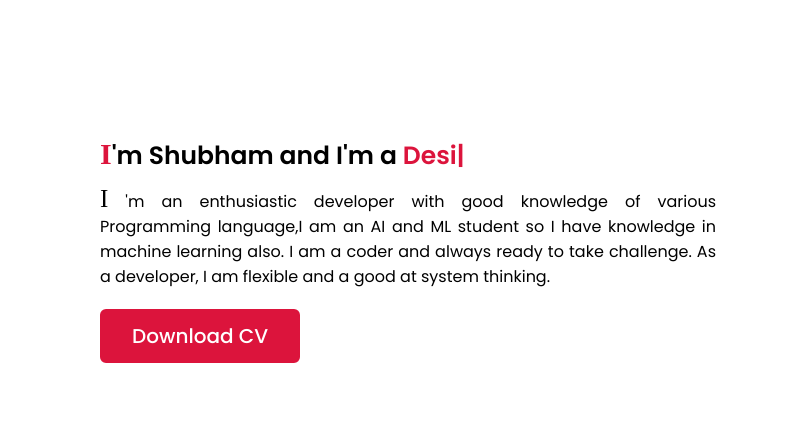
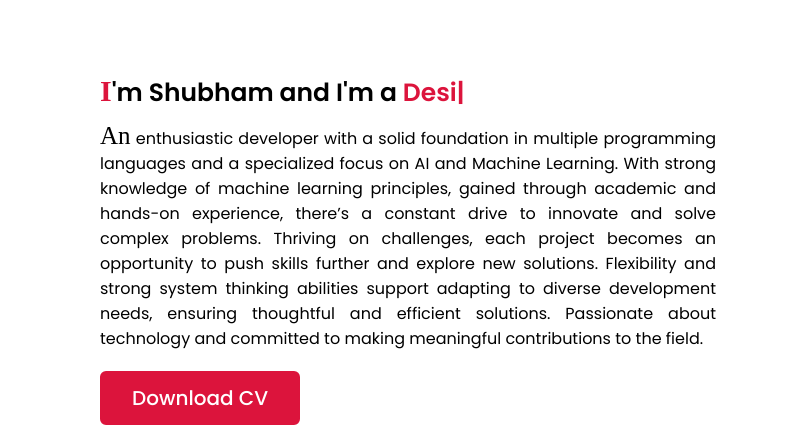
Before and after one commit to Shubhamqu2002/Portfolio-Website, a plain HTML site: page index.html in a window 1280 px wide. Shown: the part 980-1428 px from the top of the page, 484-1280 px from the left. Drawn offline with nearby package versions, Linux system fonts and the light colour scheme.

Commit message:
Update index.html

```diff
--- a/index.html
+++ b/index.html
@@ -57,8 +57,10 @@
                 </div>
                 <div class="column right">
                     <div class="text"><span style="font-family: Better Together Script;font-size: 30px;">I</span>'m Shubham and I'm a <span class="typing-2"></span></div>
-                    <p><span style="font-size: 25px; font-family:Better Together Script;">I</span> 'm an enthusiastic developer with good knowledge of various Programming language,I am an AI and ML student so I have knowledge in machine learning also. I am a coder and always ready to take challenge. As a developer, I am flexible and a good at system thinking. </p>
-                    <a href="https://drive.google.com/file/d/1VmlxggWzFAAorfurMLxa591RJFcKPry1/view?usp=sharing">Download CV</a>
+                    <p><span style="font-size: 25px; font-family:Better Together Script;">An</span> enthusiastic developer with a solid foundation in multiple programming languages and a specialized focus on AI and Machine Learning. With strong knowledge of machine learning principles, gained through academic and hands-on experience, there’s a constant drive to innovate and solve complex problems.
+
+Thriving on challenges, each project becomes an opportunity to push skills further and explore new solutions. Flexibility and strong system thinking abilities support adapting to diverse development needs, ensuring thoughtful and efficient solutions. Passionate about technology and committed to making meaningful contributions to the field. </p>
+                    <a href="https://drive.google.com/file/d/1stwsob5TYozirpsUG7be9Hoe0fPakIte/view?usp=drivesdk">Download CV</a>
                 </div>
             </div>
         </div>
```
